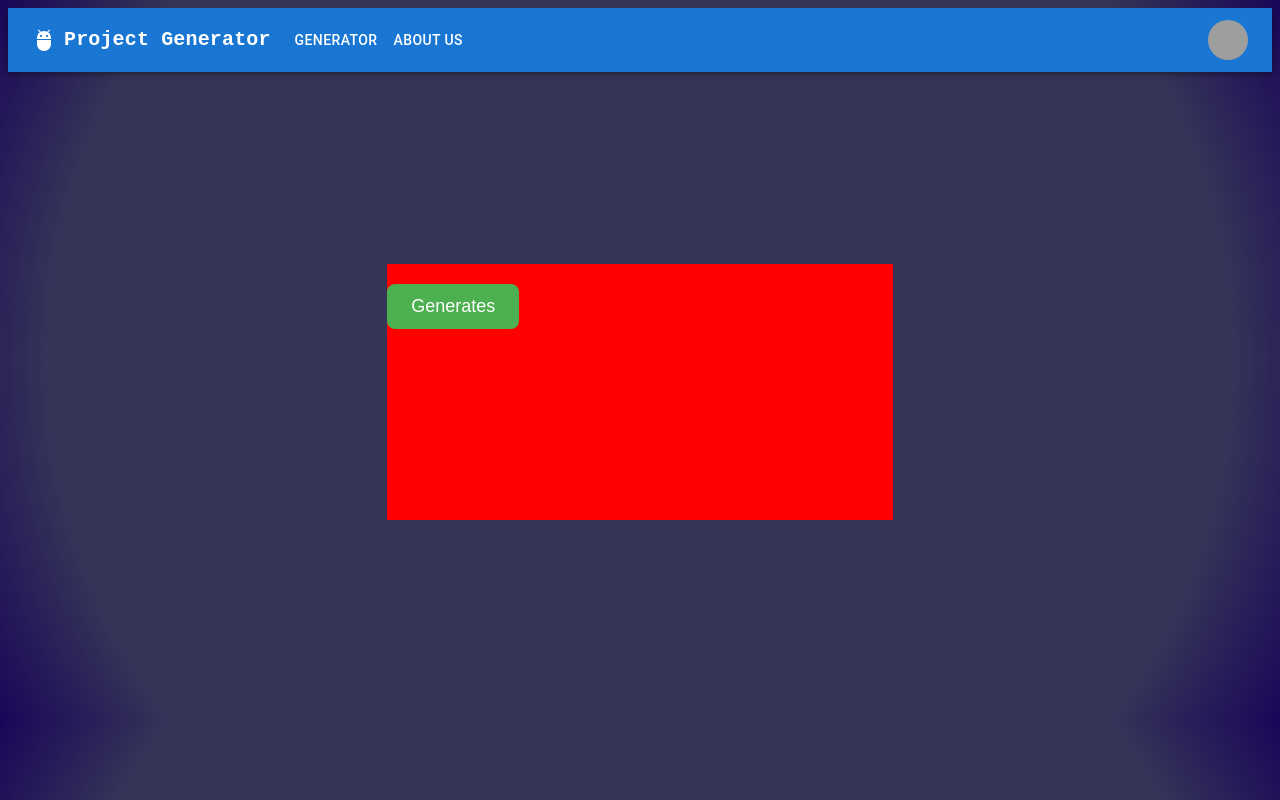
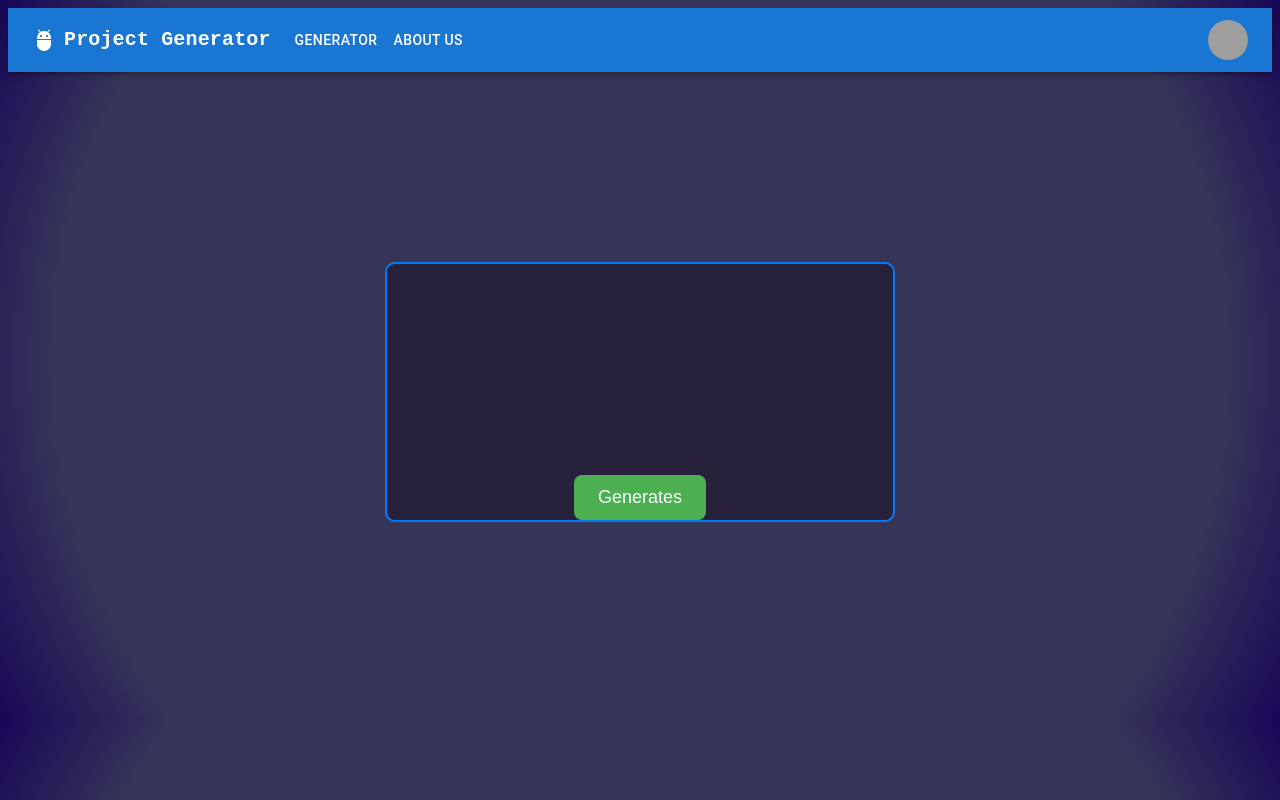
Before and after one commit to RCSIndustries/Project-Generator, a React (Create React App) app in the folder client/: page / in a window 1280 px wide. Built offline with nearby package versions, Linux system fonts and the light colour scheme; grey boxes are pictures that could not be loaded.

Commit message:
Styling box

```diff
--- a/client/src/web/common/GenerateBtn/Generatebtn.tsx
+++ b/client/src/web/common/GenerateBtn/Generatebtn.tsx
@@ -10,7 +10,8 @@ const GenerateButton = styled.button`
   border-radius: 8px; /* Rounded corners */
   cursor: pointer; /* Add a pointer cursor on hover */
   transition: background-color 0.3s ease; /* Smooth transition for background color */
-
+  position: absolute;
+  bottom: 0;
   /* Add hover styles */
   &:hover {
     background-color: #45a049; /* Darker green on hover */
--- a/client/src/web/components/Generator/Generator.tsx
+++ b/client/src/web/components/Generator/Generator.tsx
@@ -11,9 +11,18 @@ const Wrapper = styled.main`
 	height: 80vh; /* Set a specific height to the wrapper, e.g., full viewport height */
 `;
 const GenBox = styled.div`
-  min-width:40%;
-  min-height:40%;
-  background-color:red;
+	min-width: 40%;
+	max-width:40%;
+	min-height: 40%;
+	max-width: 40%;
+	background-color: #27213c; /* Background color for the page */
+	border-radius: 10px; /* Adjust the value to control the amount of rounding */
+	border: 2px solid #007bff;
+	display:flex;
+	flex-direction: column;
+	align-items:center;
+	position: relative;
+	color:#fff;
 `;
 import GenerateButtonComponent from "../../common/GenerateBtn/Generatebtn";
 import { Box } from "@mui/material";
```
Lines whose indentation alone changed are shown as unchanged.
